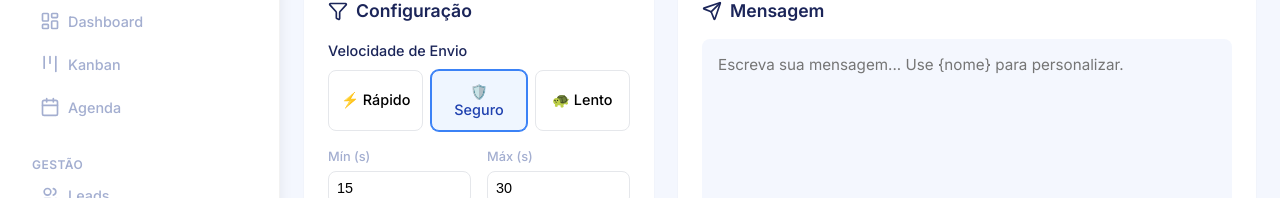
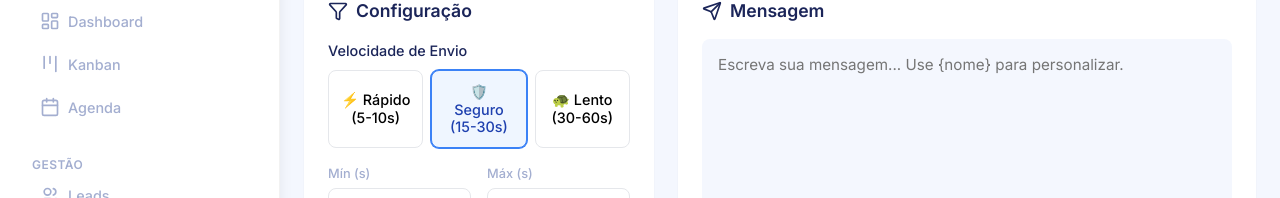
Before and after one commit to gsPatrick/painel-solar-front, a Next.js app: page /marketing in a window 1280 px wide. Shown: the part 120-318 px from the top of the page. Built offline with nearby package versions, Linux system fonts and the light colour scheme; no server answers.

Commit message:
fix: clarify bulk send delay units (seconds)

```diff
--- a/src/app/(dashboard)/marketing/page.js
+++ b/src/app/(dashboard)/marketing/page.js
@@ -284,21 +284,21 @@ export default function MarketingPage() {
                                     onClick={() => setDelayPreset('fast')}
                                     title="5-10 segundos"
                                 >
-                                    ⚡ Rápido
+                                    ⚡ Rápido (5-10s)
                                 </button>
                                 <button
                                     className={`${styles.presetBtn} ${delayPreset === 'recommended' ? styles.active : ''} ${styles.safe}`}
                                     onClick={() => setDelayPreset('recommended')}
                                     title="15-30 segundos"
                                 >
-                                    🛡️ Seguro
+                                    🛡️ Seguro (15-30s)
                                 </button>
                                 <button
                                     className={`${styles.presetBtn} ${delayPreset === 'slow' ? styles.active : ''} ${styles.safer}`}
                                     onClick={() => setDelayPreset('slow')}
                                     title="30-60 segundos"
                                 >
-                                    🐢 Lento
+                                    🐢 Lento (30-60s)
                                 </button>
                             </div>
 
```
